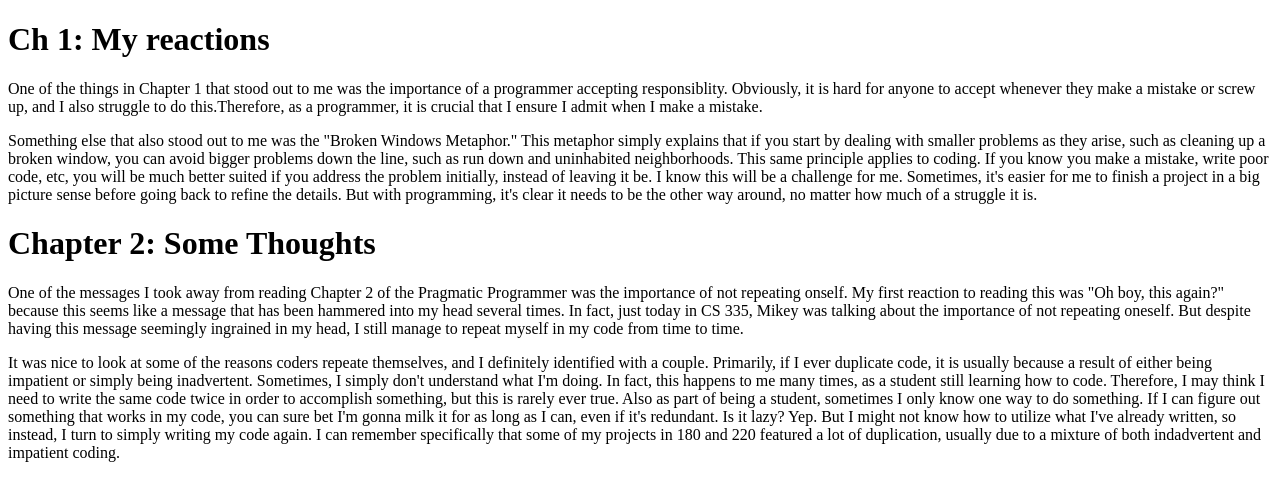
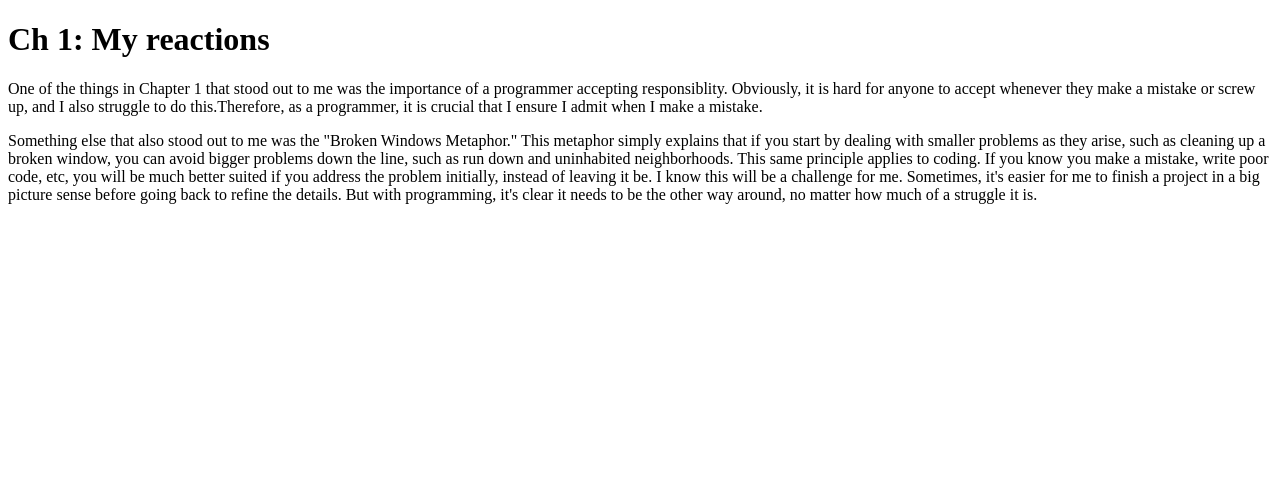
Before and after one commit to lerarisb/lerarisb.github.io, a plain HTML site: page chapter1.html in a window 1280 px wide. Drawn offline with Linux system fonts and the light colour scheme.

Commit message:
chapter 1

```diff
--- a/chapter1.html
+++ b/chapter1.html
@@ -15,21 +15,5 @@ mistake.  </p>
 
 <p> Something else that also stood out to me was the "Broken Windows Metaphor."  This metaphor simply explains that if you start by dealing with smaller problems as they arise, such as cleaning up a broken window, you can avoid bigger problems down the line, such as run down and uninhabited neighborhoods.  This same
 principle applies to coding.  If you know you make a mistake, write poor code, etc, you will be much better suited if you address the problem initially, instead of leaving it be.  I know this will be a challenge for me.  Sometimes, it's easier for me to finish a project in a big picture sense before going back to refine the details.  But with programming, it's clear it needs to be the other way around, no matter how much of a struggle it is. </p>
-
-<h1> Chapter 2:  Some Thoughts </h1>
-<p>
-One of the messages I took away from reading Chapter 2 of the Pragmatic Programmer was the importance of not repeating onself.
-My first reaction to reading this was "Oh boy, this again?" because this seems like a message that has been hammered into my head several times.  In fact,
-just today in CS 335, Mikey was talking about the importance of not repeating oneself.  But despite having this message seemingly ingrained in my head,
-I still manage to repeat myself in my code from time to time.  </p>
-
-<p>
-It was nice to look at some of the reasons coders repeate themselves, and I definitely identified with a couple.  Primarily, if I ever duplicate code, it is
-usually because a result of either being impatient or simply being inadvertent.  Sometimes, I simply don't understand what I'm doing.  In fact, this happens
-to me many times, as a student still learning how to code.  Therefore, I may think I need to write the same code twice in order to accomplish something,
-but this is rarely ever true.  Also as part of being a student, sometimes I only know one way to do something.  If I can figure out something that works in my code,
-you can sure bet I'm gonna milk it for as long as I can, even if it's redundant.  Is it lazy?  Yep. But I might not know how to utilize what I've already written,
-so instead, I turn to simply writing my code again.  I can remember specifically that some of my projects in 180 and 220 featured a lot of duplication, usually
-due to a mixture of both indadvertent and impatient coding. <p>
 </body>
 <html>
```
